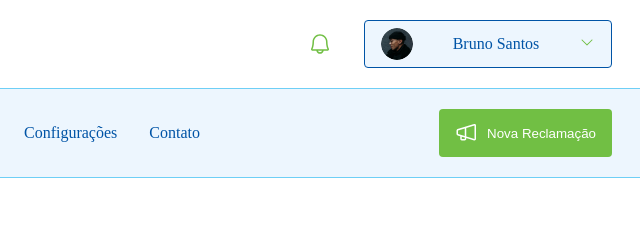
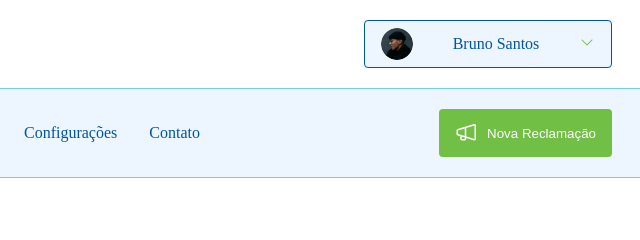
Before and after one commit to brunosantosdesign/reclame-pg, a plain HTML site: page pages/dashboard.html in a window 1280 px wide. Shown: the top 240 px of the page, 596-1236 px from the left. Drawn offline with Linux system fonts and the light colour scheme; a web font is replaced by a local one.

Commit message:
tela dashboard atualizado

```diff
--- a/pages/dashboard.html
+++ b/pages/dashboard.html
@@ -20,7 +20,7 @@
         </form>
       </div> -->
       <div class="user-section">
-          <img src="/img/dashboard/icons/icon-notificacao.svg" alt="" class="notification-icon">
+          <!-- <img src="/img/dashboard/icons/icon-notificacao.svg" alt="" class="notification-icon"> -->
           <div class="user-dropdown" id="userDropdown">
               <img src="../img/dashboard/imagens/imagem-perfil.jpg" alt="Foto do Usuário" class="user-photo">
               <span class="user-name">Bruno Santos</span>
```
